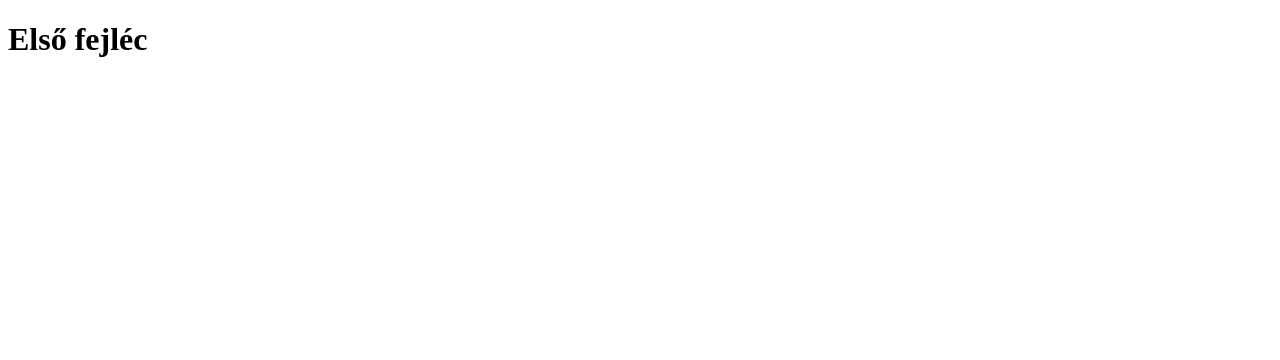
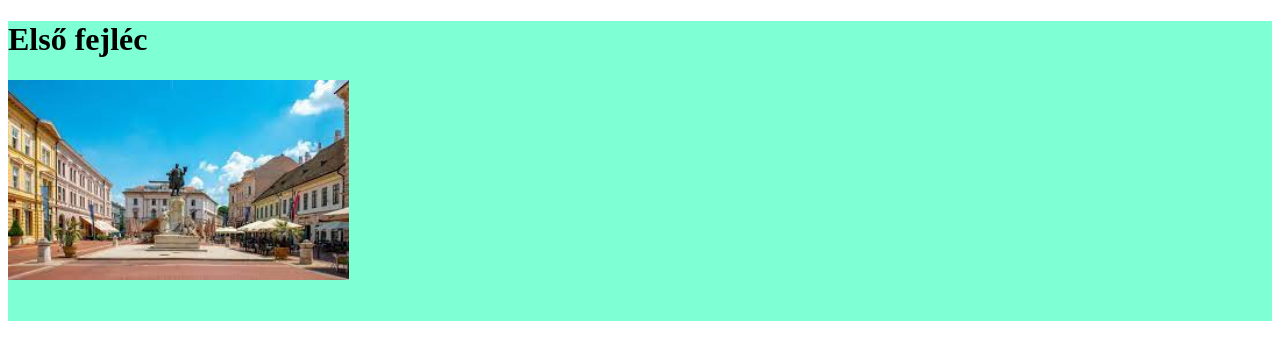
Before and after one commit to Suharaj1/publikalas, a plain HTML site: page index.html in a window 1280 px wide. Drawn offline with Linux system fonts and the light colour scheme.

Commit message:
második kommit

```diff
--- a/index.html
+++ b/index.html
@@ -3,9 +3,13 @@
 <head>
     <meta charset="UTF-8">
     <meta name="viewport" content="width=device-width, initial-scale=1.0">
+    <link rel="stylesheet" href="./stilus.css">
     <title>Document</title>
 </head>
+<div id="keret">
+    <h1>Első fejléc</h1>
+    <img src="./letöltés.jpg" alt="">
+</div>
 <body>
-    <h1>Első fejléc</h1>
 </body>
 </html>
--- /dev/null
+++ b/stilus.css
@@ -0,0 +1,12 @@
+#keret {
+    background-color: aquamarine;
+    height: 300px;
+}
+
+img {
+    height: 200px;
+}
+
+h1 {
+    color: black;
+}
```
Also changed, not shown: letöltés.jpg (added).
